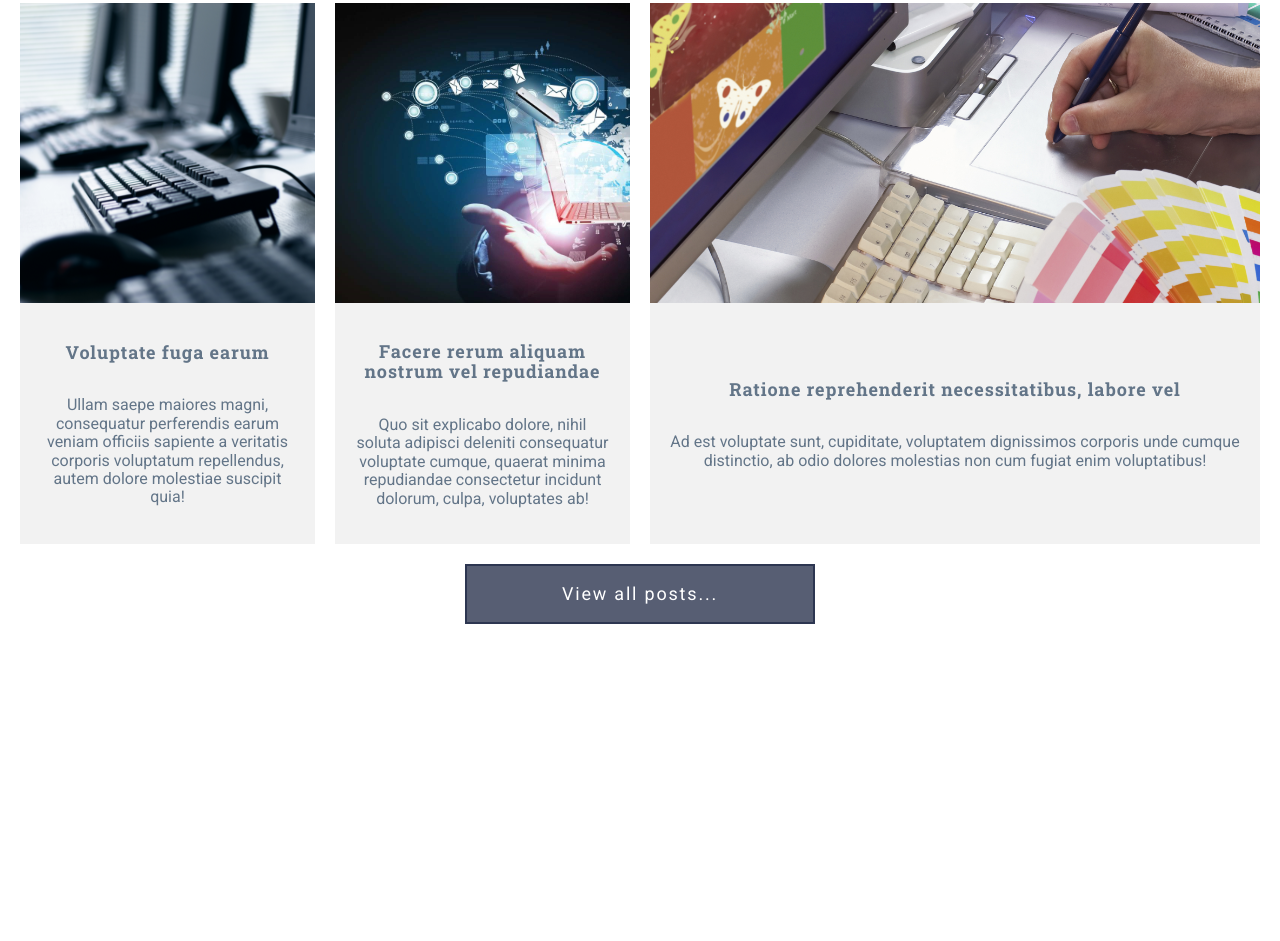
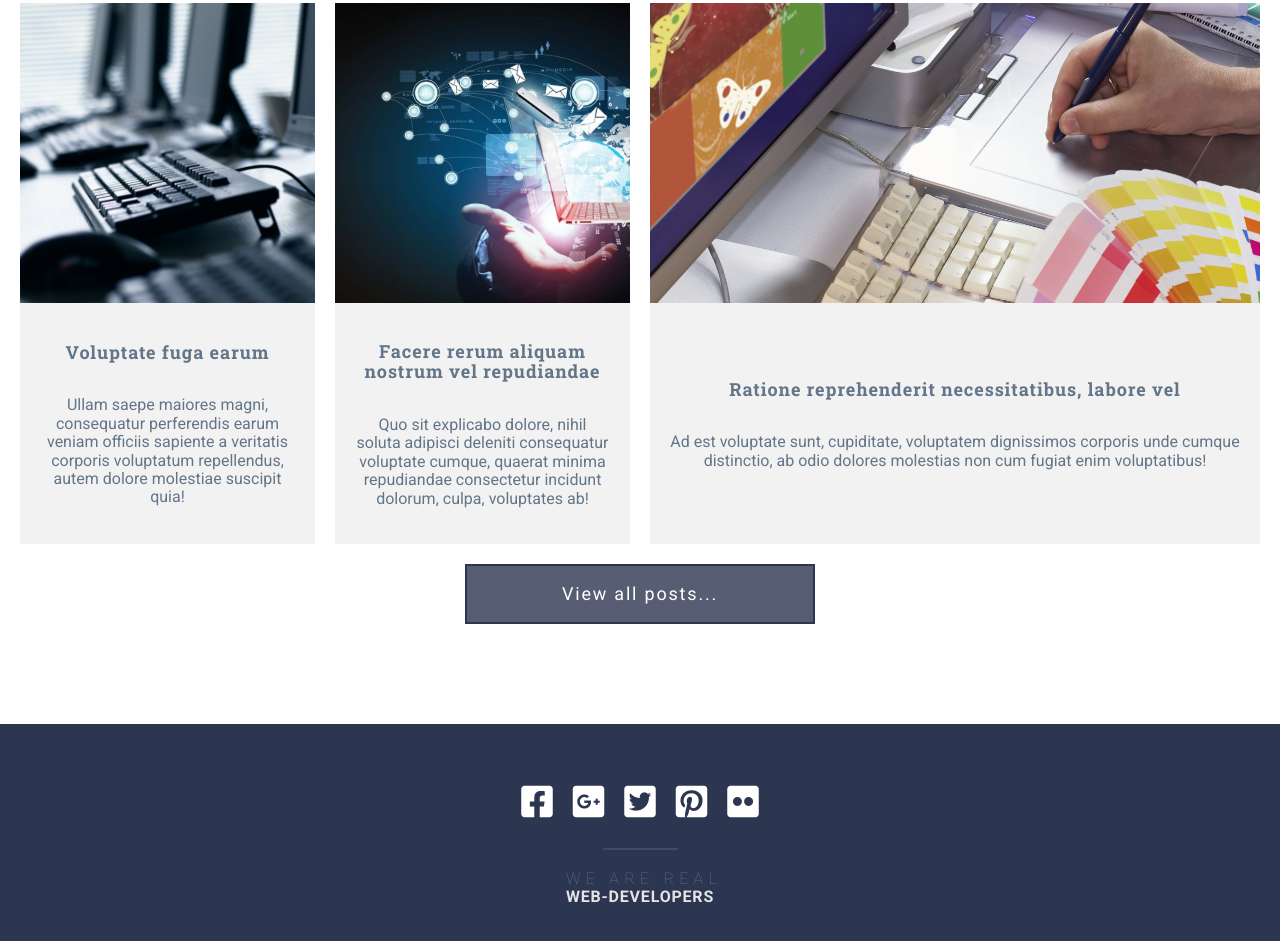
Before and after one commit to AnatoliySysoenko/Grid_Template_Project, a website: page index.html in a window 1280 px wide. Shown: the part 3324-4265 px from the top of the page. Before the commit the page ends 4048 px from the top, so only its background shows below. Drawn offline with Linux system fonts and the light colour scheme.

Commit message:
html css response footer

```diff
--- a/assets/scss/components/footer/_footer.scss
+++ b/assets/scss/components/footer/_footer.scss
@@ -0,0 +1,59 @@
+@use "../../presets" as *;
+@use "../../mixins" as *;
+
+.footer {
+  background-color: $color-primary;
+  padding: 50px $gap 70px;
+
+  &__container {
+    @extend %container;
+  }
+
+  &__social {
+    position: relative;
+    display: grid;
+    justify-content: center;
+    grid-template-columns: repeat(auto-fit, minmax(50px, max-content));
+    margin-bottom: $gap-x2;
+
+    a {
+      display: block;
+      padding: $gap-sm;
+      transition: color 0.5s;
+
+      &:hover {
+        color: $color-accent;
+      }
+    }
+
+    .fab {
+      font-size: 2.25rem;
+    }
+
+    &::after {
+      position: absolute;
+      bottom: -$gap;
+      left: calc(50% - 37.5px);
+      width: 75px;
+      height: 2px;
+      content: "";
+      background-color: rgba($color-light, 0.1);
+    }
+  }
+
+  &__copy {
+    text-align: center;
+
+    span:first-of-type {
+      font-weight: 100;
+      letter-spacing: 0.33em;
+      margin-right: -0.5em;
+    }
+
+    span:last-of-type {
+      font-weight: 700;
+      color: $color-gray-light;
+      letter-spacing: 0.05em;
+    }
+  }
+}
--- a/index.html
+++ b/index.html
@@ -256,7 +256,17 @@
 
 <footer class="footer">
   <div class="footer__container">
-
+    <div class="footer__social">
+      <a href="#"><i class="fab fa-facebook-square"></i></a>
+      <a href="#"><i class="fab fa-google-plus-square"></i></a>
+      <a href="#"><i class="fab fa-twitter-square"></i></a>
+      <a href="#"><i class="fab fa-pinterest-square"></i></a>
+      <a href="#"><i class="fab fa-flickr"></i></a>
+    </div>
+    <div class="footer__copy">
+      <span>WE ARE REAL</span><br>
+      <span>WEB-DEVELOPERS</span>
+    </div>
   </div>
 </footer>
 
```
Also changed, not shown: assets/css/style.css.
